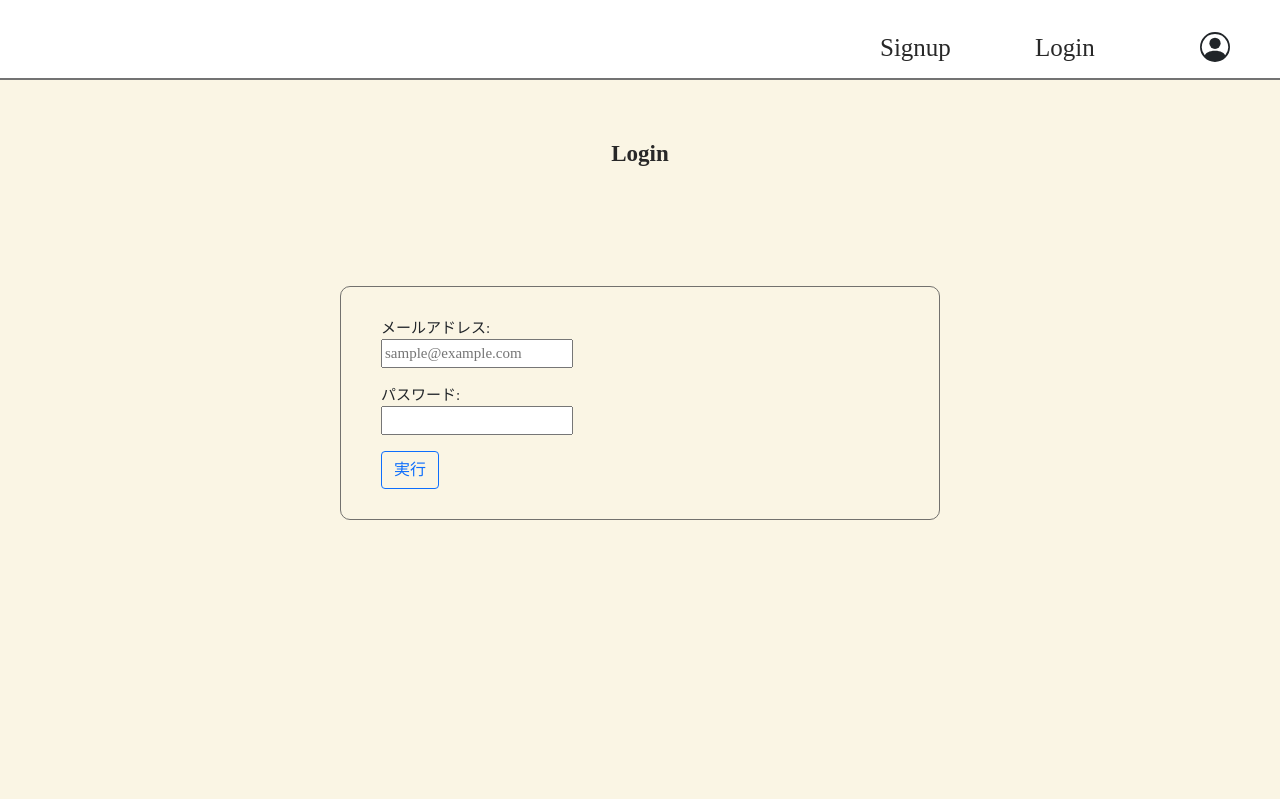
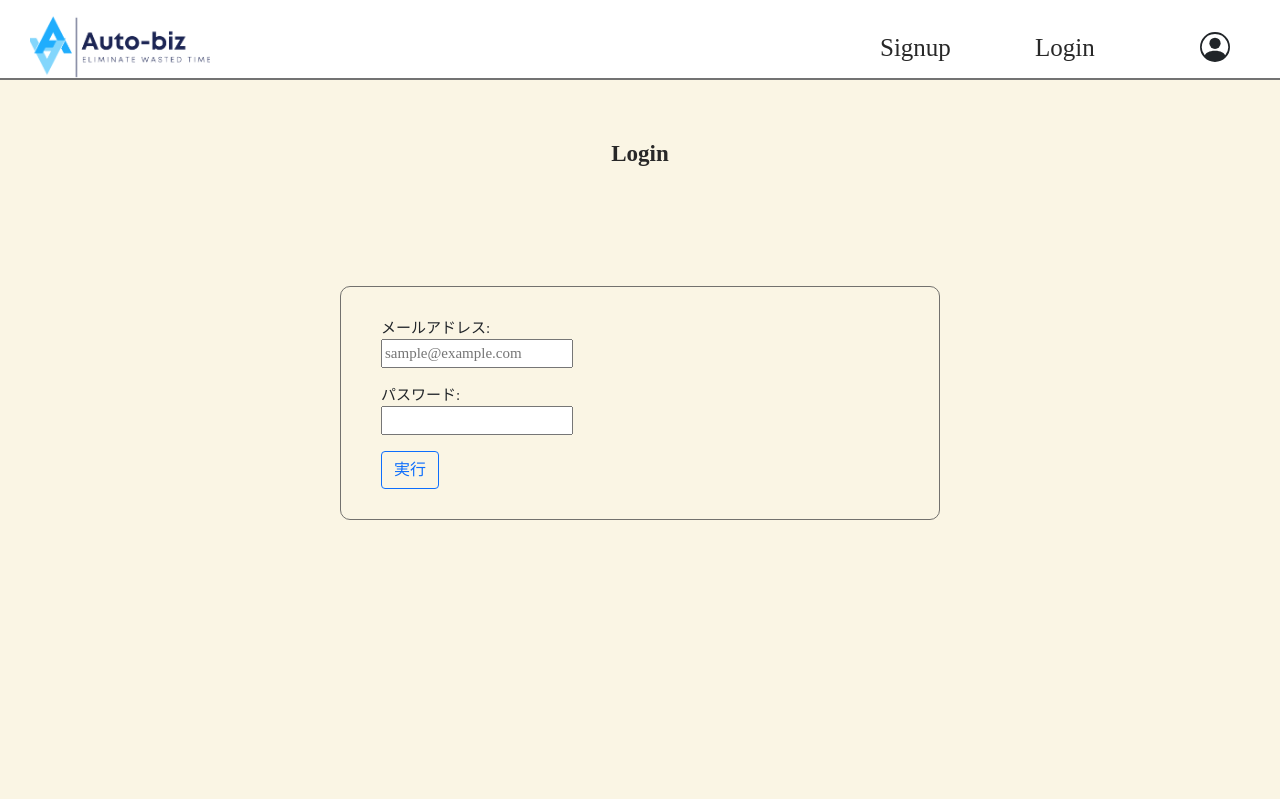
Before and after one commit to kishi-hirosuke/convenient_tools, a Django app: a page that uses tool_site/templates/base.html in a window 1280 px wide. Shown: the top 799 px of the page. Run offline with Django 3.2, Linux system fonts and the light colour scheme.

Commit message:
ロゴ表示

```diff
--- a/tool_site/templates/base.html
+++ b/tool_site/templates/base.html
@@ -39,7 +39,7 @@
 
     <header>
         <a href="/" class="header_about_link" id="header_about_link">
-            <!-- <img src="../media/auto_biz_top.jpeg" alt="" class="title_img"> -->
+            <img src="{% static 'images/rectangle-transparent.png' %}" alt="" class="title_img">
         </a>
         <div class="header_right_contents">
             {% if request.user.is_authenticated %}
```
Also changed, not shown: tool_site/media/auto_biz_top.jpeg (deleted), tool_site/static/images/rectangle-transparent.png (added).
